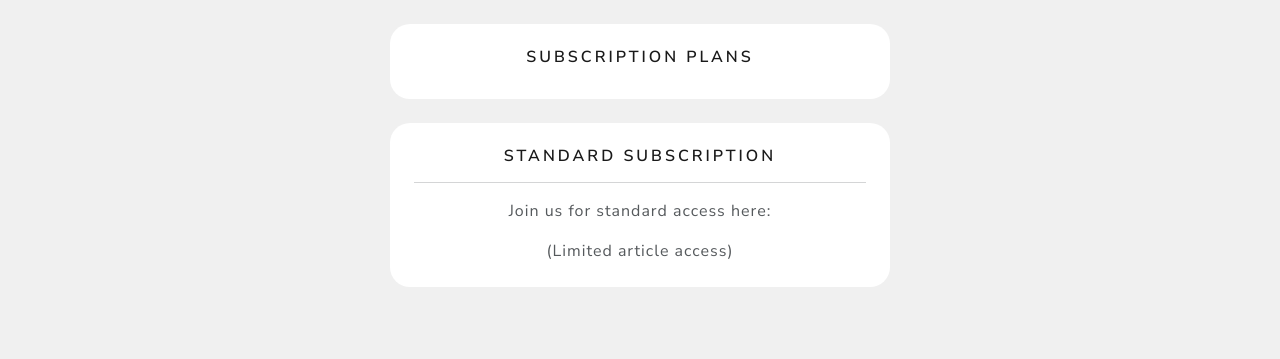
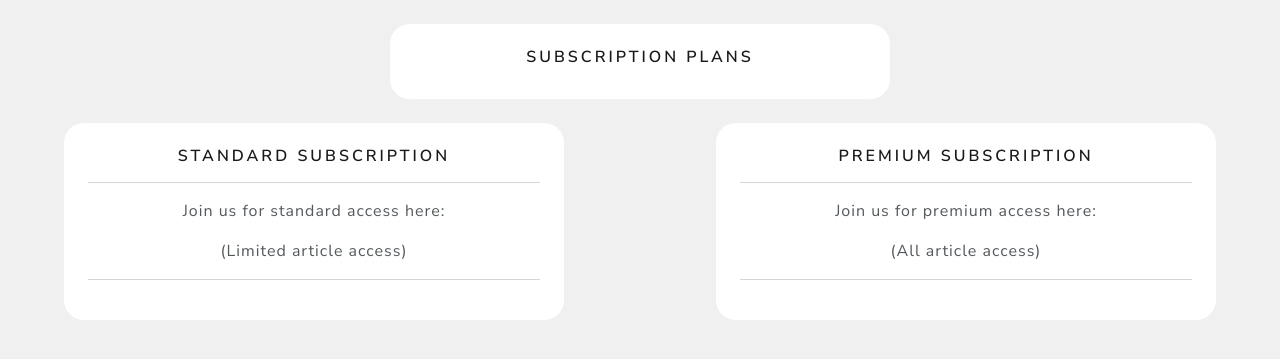
Before and after one commit to liberbell/py54, a Django app: page /client/subscription-plans in a window 1280 px wide. Shown: the part 98-457 px from the top of the page. Run offline with Django 5.2, Linux system fonts and the light colour scheme; a user stored in the database is signed in; some libraries are stand-ins or nearby versions.

Commit message:
subscription-plans3

```diff
--- a/subplatform/client/templates/client/subscription-plans.html
+++ b/subplatform/client/templates/client/subscription-plans.html
@@ -15,6 +15,7 @@
             <p>Join us for standard access here: </p>
             <strong> (Limited article access) </strong>
 
+            <hr>
 
             <div id="paypal-button-container-P-2RK95987N25166642NFLBDVY"></div>
             <script src="https://www.paypal.com/sdk/js?client-id=Achp6jTUYGsux2gu8xprOqE0gGo9TwyQ5eFJuWH0vzuw30r53uez_xq0ivNDrJllAZA9JuXG3DC_me-3&vault=true&intent=subscription" data-sdk-integration-source="button-factory"></script>
@@ -38,6 +39,16 @@
             }).render('#paypal-button-container-P-2RK95987N25166642NFLBDVY'); // Renders the PayPal button
             </script>
         </div>
+
+        <div class="container bg-white shadow-md p-4 form-layout text-center">
+            <h5>Premium subscription</h5>
+            <hr>
+
+            <p>Join us for premium access here: </p>
+            <strong> (All article access) </strong>
+
+            <hr>
+
     </div>
 
 {% endblock content %}
```
